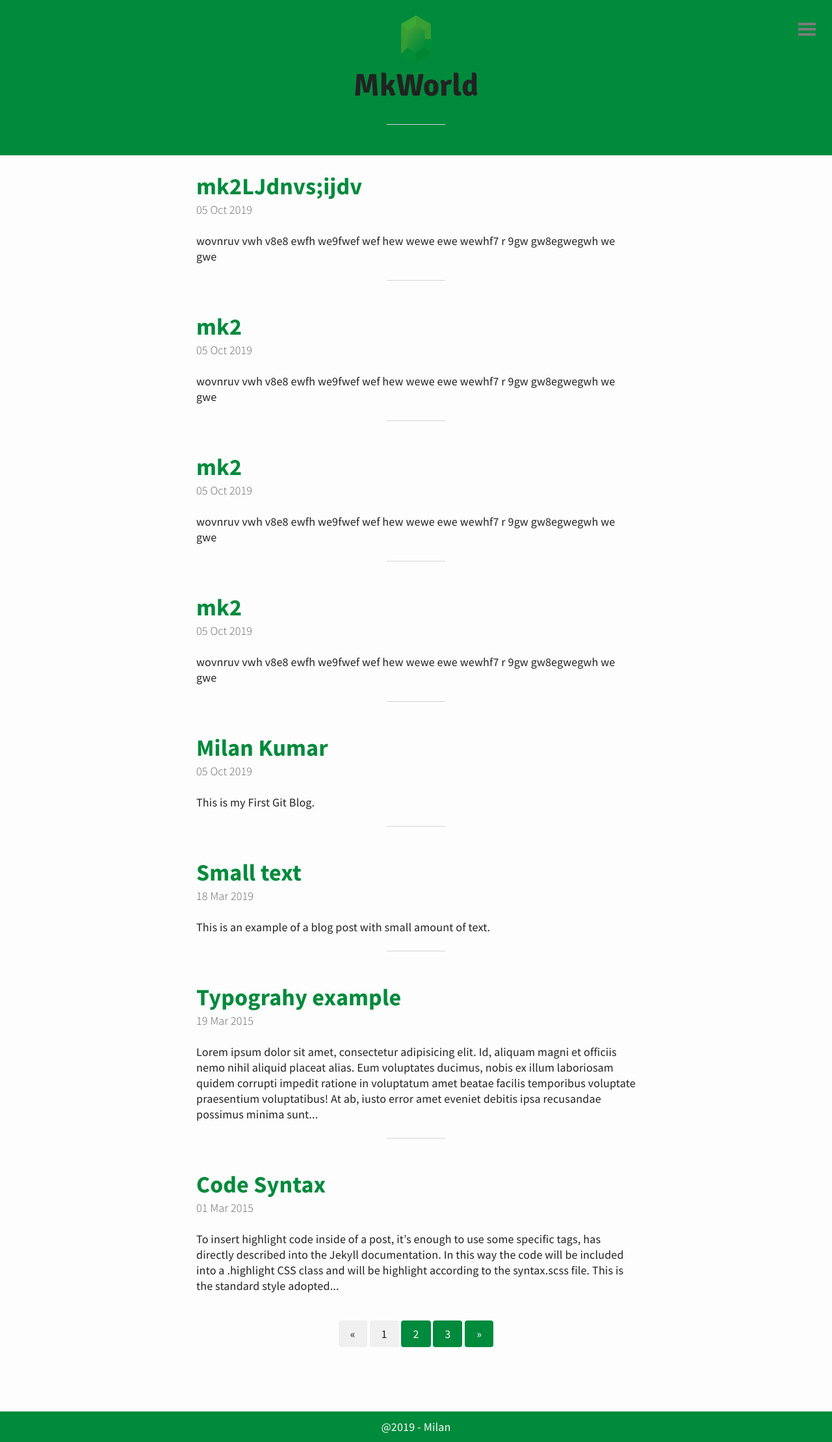
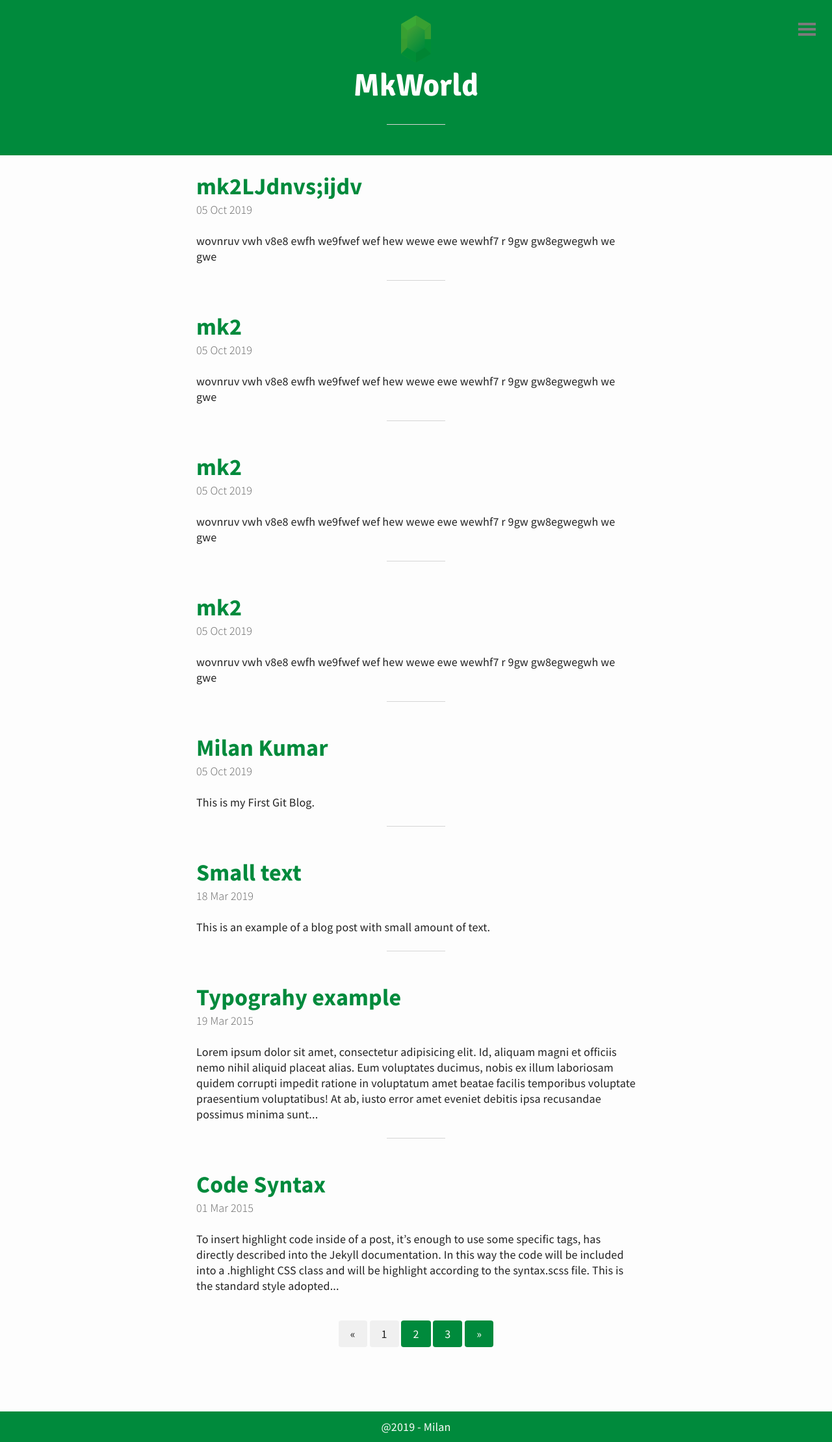
Before and after one commit to bdmilan/blog, a Jekyll site: the page built from index.html, in a window 1280 px wide. Shown: the whole page at 65% size. Built offline with Jekyll 4.4.1, drawn with Linux system fonts in a browser that asks for light colours; the list of posts is cut into pages by our own code.

Commit message:
Update header.html

```diff
--- a/_includes/header.html
+++ b/_includes/header.html
@@ -3,7 +3,7 @@
 <header id="header">
 	<a href="{{ site.baseurl }}">
 		<img src="{{ "/img/emerald.svg" | prepend: site.baseurl | replace: '//', '/' }}" alt="Emerald Logo">
-		<h1><font color=""><b>MkWorld</b></font></h1>
+		<h1><font color="#fff"><b>MkWorld</b></font></h1>
 	</a>
 </header>
 </div>
```
